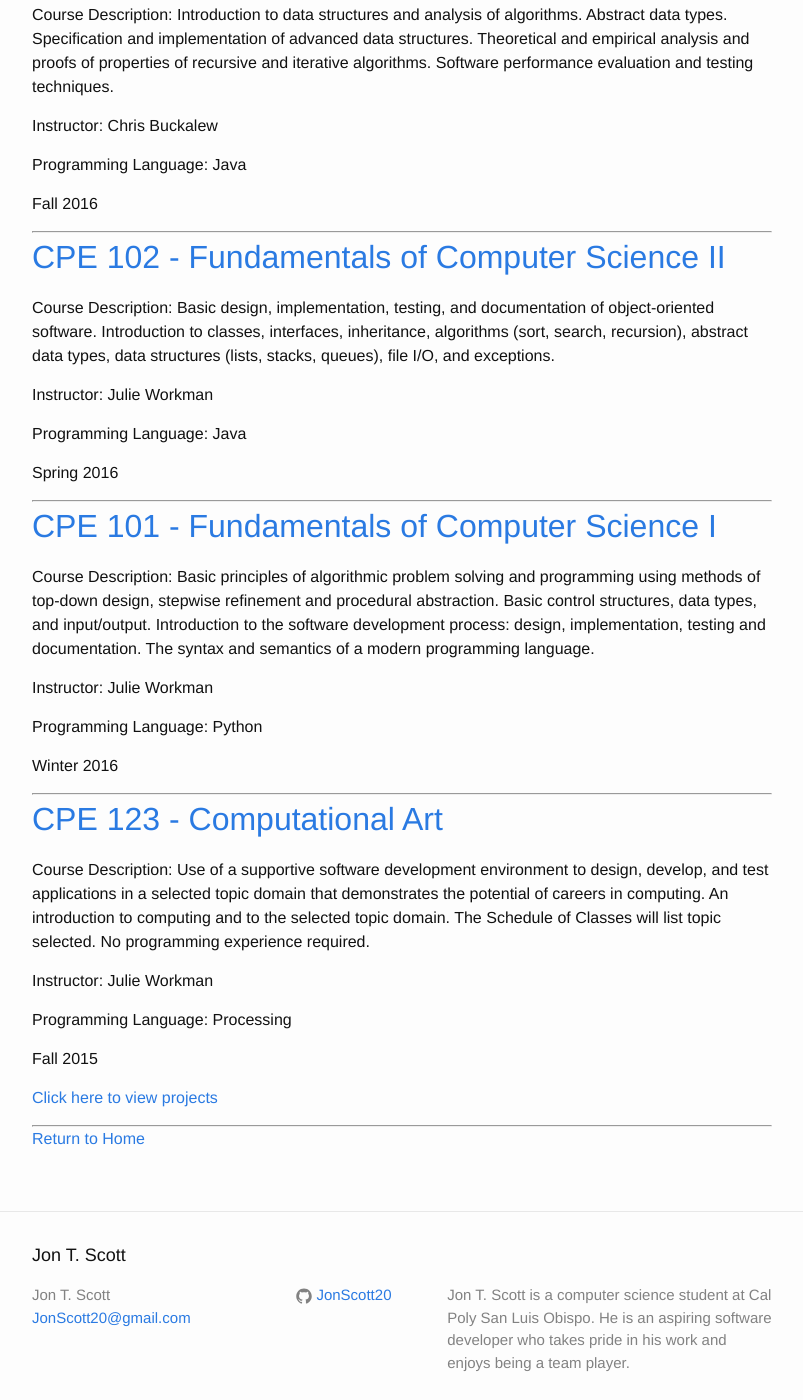
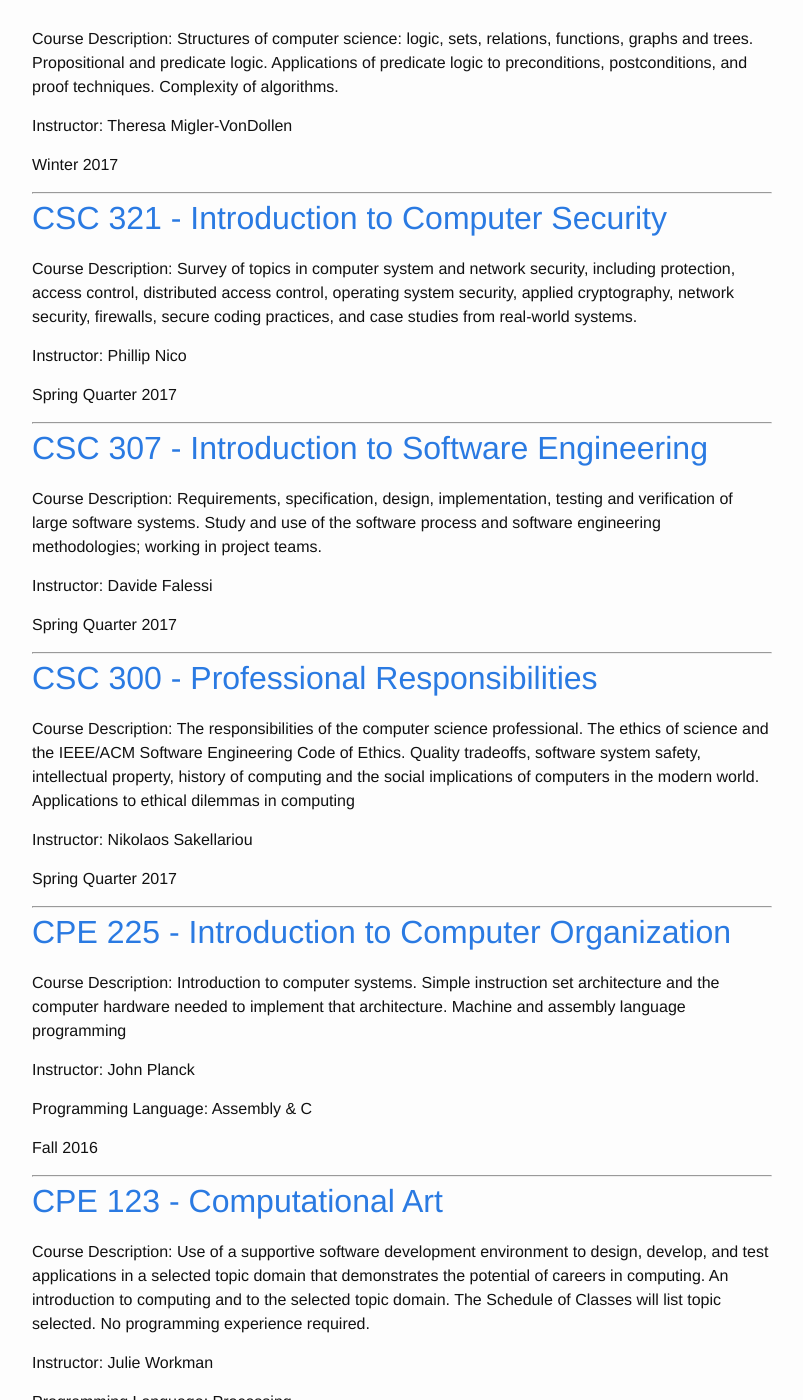
Before and after one commit to JonScott20/JonScott20.github.io, a Jekyll site: the page built from coursework.md, in a window 1280 px wide and 1400 px high, scrolled down 1741 px. Shown: the whole window, without its empty margins (238-1041 px from the left). Built offline with Jekyll 4.4.1, drawn with Linux system fonts in a browser that asks for light colours; some of the changed text lies outside the part shown.

Commit message:
Update coursework.md

```diff
--- a/coursework.md
+++ b/coursework.md
@@ -16,6 +16,19 @@
 
 --------
 
+[CSC 365 - Introduction to Databases](https://jonscott20.github.io/csc365)
+---------------------------------
+
+Course Description: Basic principles of database management systems (DBMS) and of DBMS application development. DBMS objectives, systems architecture, database models with emphasis on Entity-Relationship and Relational models, data definition and manipulation languages, the Structured Query Language (SQL), database design, application development tools.
+
+Instructor: Kurt Mammen
+
+Programming Language: mySQL
+
+Summer 2017
+
+--------
+
 [CPE 357 - Systems Programming](https://jonscott20.github.io/cpe357)
 ---------------------------------
 
@@ -31,6 +44,17 @@
 
 --------
 
+[CSC 349 - Discrete Structures](https://jonscott20.github.io/csc349)
+---------------------------------
+
+Course Description: Intermediate and advanced algorithms and their analysis. Mathematical, geometrical, and graph algorithms. NP-complete problems. Additional topics will be chosen from pattern matching, file compression, cryptology, dynamic and linear programming, and exhaustive search.
+
+Instructor: Theresa Migler-VonDollen
+
+Summer 2017
+
+---------
+
 [CSC 348 - Discrete Structures](https://jonscott20.github.io/csc348)
 ---------------------------------
 
@@ -39,6 +63,39 @@
 Instructor: Theresa Migler-VonDollen
 
 Winter 2017
+
+---------
+
+[CSC 321 - Introduction to Computer Security](https://jonscott20.github.io/csc321)
+---------------------------------
+
+Course Description: Survey of topics in computer system and network security, including protection, access control, distributed access control, operating system security, applied cryptography, network security, firewalls, secure coding practices, and case studies from real-world systems.
+
+Instructor: Phillip Nico
+
+Spring Quarter 2017
+
+---------
+
+[CSC 307 - Introduction to Software Engineering](https://jonscott20.github.io/csc307)
+---------------------------------
+
+Course Description: Requirements, specification, design, implementation, testing and verification of large software systems. Study and use of the software process and software engineering methodologies; working in project teams.
+
+Instructor: Davide Falessi
+
+Spring Quarter 2017
+
+-----------
+
+[CSC 300 - Professional Responsibilities](https://jonscott20.github.io/csc300)
+---------------------------------
+
+Course Description: The responsibilities of the computer science professional. The ethics of science and the IEEE/ACM Software Engineering Code of Ethics. Quality tradeoffs, software system safety, intellectual property, history of computing and the social implications of computers in the modern world. Applications to ethical dilemmas in computing
+
+Instructor: Nikolaos Sakellariou
+
+Spring Quarter 2017
 
 ---------
 
@@ -54,6 +111,21 @@
 Fall 2016
 
 -------
+
+[CPE 123 - Computational Art](https://jonscott20.github.io/cpe123)
+------------------------------
+
+Course Description: Use of a supportive software development environment to design, develop, and test applications in a selected topic domain that demonstrates the potential of careers in computing. An introduction to computing and to the selected topic domain. The Schedule of Classes will list topic selected. No programming experience required.
+
+Instructor: Julie Workman
+
+Programming Language: Processing
+
+Fall 2015
+
+[Click here to view projects](https://jonscott20.github.io/cpe123)
+
+----------
 
 [CPE 103 - Fundamentals of Computer Science III](https://jonscott20.github.io/cpe103)
 ------------------------------
@@ -92,21 +164,6 @@
 
 Winter 2016
 
--------
-
-[CPE 123 - Computational Art](https://jonscott20.github.io/cpe123)
-------------------------------
-
-Course Description: Use of a supportive software development environment to design, develop, and test applications in a selected topic domain that demonstrates the potential of careers in computing. An introduction to computing and to the selected topic domain. The Schedule of Classes will list topic selected. No programming experience required.
-
-Instructor: Julie Workman
-
-Programming Language: Processing
-
-Fall 2015
-
-[Click here to view projects](https://jonscott20.github.io/cpe123)
-
-----------
+--------
 
 [Return to Home](https://jonscott20.github.io/)
```
